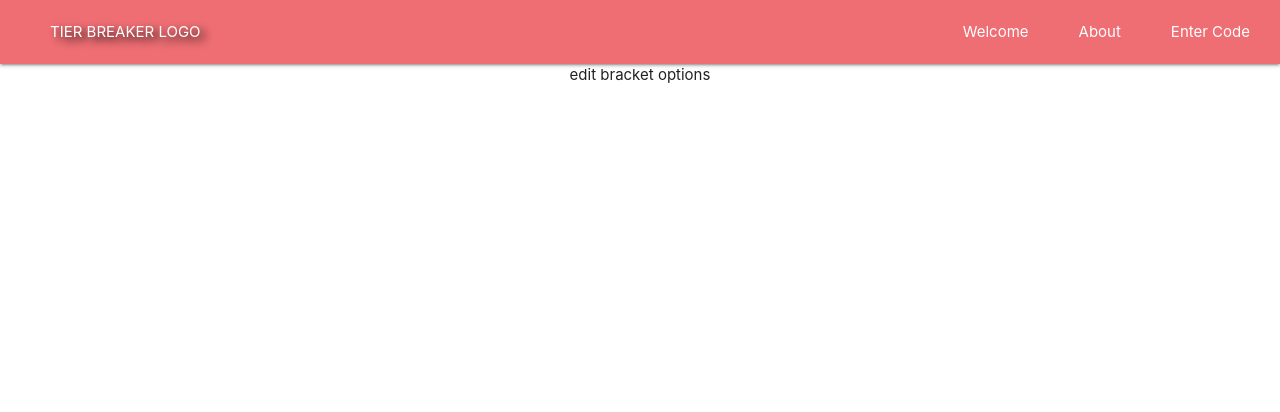
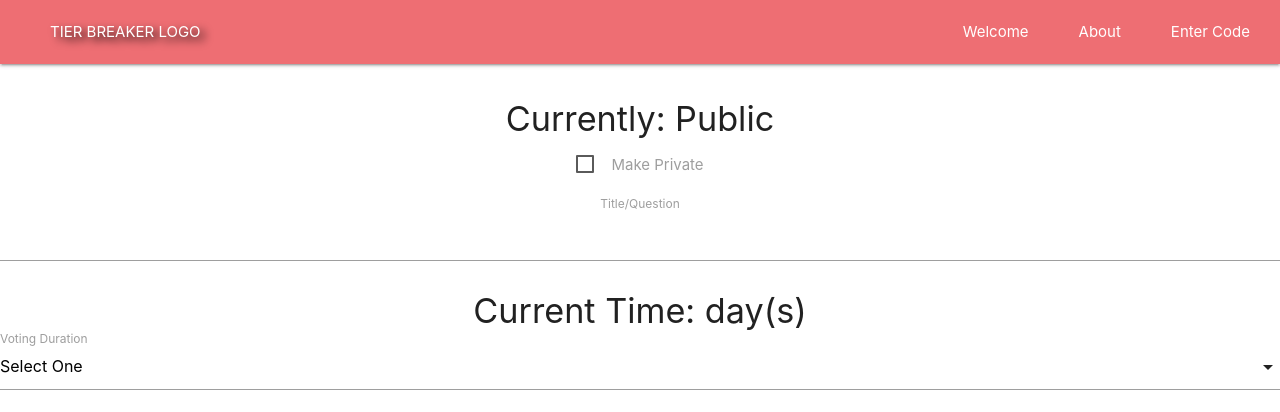
Before and after one commit to NikkiHmltn/tier-breaker, a React (Create React App) app: page /editbracket in a window 1280 px wide. Shown: the top 412 px of the page. Built offline with nearby package versions, Linux system fonts and the light colour scheme; no server answers.

Commit message:
fixed multiform starting edit page

```diff
--- a/src/components/CreatePoll.js
+++ b/src/components/CreatePoll.js
@@ -31,7 +31,7 @@ export default class CreatePoll extends Component {
     }
     _next() {
       let currentStep = this.state.currentStep
-      currentStep = currentStep >= 2? 3: currentStep + 1
+      currentStep = currentStep >= 2? 2: currentStep + 1
       this.setState({
         currentStep: currentStep
       })
@@ -51,12 +51,14 @@ export default class CreatePoll extends Component {
         this.setState({private: true})
       }
 
-      if (name.includes('option')){
-        let index = name.split('-')[1]
+      if (name.includes('option-')){
+        let index = parseInt(name.split('-')[1])
         let list = this.state.list.slice(0, this.state.list.length)
-        if (list.length === index) {
+        console.log(index)
+        console.log(list)
+        console.log(this.state.list)
+        if (list.length == index) {
           list[index-1] = value
-
         } else {
           list.push(value)
         }
@@ -85,12 +87,13 @@ export default class CreatePoll extends Component {
       axios.post(`${process.env.REACT_APP_SERVER_URL}/bracket/create`, newBracket)
       .then((newBracket) => {
         console.log(newBracket.data)
+        console.log(this.state.redirect, "REDIRECTING...")
         this.setState({redirect: true})
+
       })
     }
 
   componentDidUpdate() {
-    console.log("IN UPDATE")
     M.AutoInit();
   }
 
@@ -98,7 +101,7 @@ get previousButton(){
   let currentStep = this.state.currentStep;
   if(currentStep !==1){
     return (
-      <a href="." className="waves-effect waves-light btn pink" onClick={this._prev}>Previous</a>
+      <a className="waves-effect waves-light btn pink" onClick={this._prev}>Previous</a>
     )
   }
   return null;
@@ -108,14 +111,14 @@ get nextButton(){
   let currentStep = this.state.currentStep;
   if(currentStep <2){
     return (
-      <a href="." className="waves-effect waves-light btn pink" onClick={this._next}>Next</a>
+      <a className="waves-effect waves-light btn pink" onClick={this._next}>Next</a>
     )
   }
   return null;
 }
     render() {
       M.AutoInit();
-      if (this.state.redirect) {
+      if (this.state.redirect === true) {
         return <Redirect to='/finishedcreate' />
       }
       return (
--- a/src/components/EditBracket.js
+++ b/src/components/EditBracket.js
@@ -1,9 +1,109 @@
-function EditBracket() {
+import React, {Component} from 'react';
+import axios from 'axios'
+import M from "materialize-css"
+
+export default class EditBracket extends Component {
+  constructor() {
+    super();
+    this.state = {
+      key: "",
+      private: "",
+      time_duration: "",
+      title: "",
+    }
+  }
+
+  componentDidMount() {
+    M.AutoInit();
+    //get axios the bracket manually
+    //get it to display and fill in input values autom
+    axios.get(`${process.env.REACT_APP_SERVER_URL}/bracket/e71013dc`)
+    .then((bracket) => {
+      console.log(bracket)
+      let startBracket = bracket.data
+      this.setState({
+        key: startBracket.key,
+        private: startBracket.private,
+        time_duration: startBracket.time_duration,
+        title: startBracket.title,
+      })
+    })
+  }
+
+  //create a function to handle the PUT route and send that package back to the behind
+
+
+  handleChange = (event) => {
+    const {name, value} = event.target
+    console.log(name, value)
+    if (name === 'private' && value === "on") {
+      console.log('in here')
+      this.setState({private: true})
+    } else if (name=== 'public' && value === 'on'){
+      console.log('in here')
+      this.setState({private: false})
+    } else if (name=== 'public' && value === 'no') {
+      this.setState({private: true})
+    }
+
+    this.setState({
+      [name]: value
+    })
+  }
+
+  render(){
+
     return (
       <div className="EditBracket">
-        edit bracket options
+        <h2>{this.state.key}</h2>
+        {this.state.private == true ? (
+          <div>
+          <h4>Currently: Private</h4>
+          <p>
+            <label htmlFor="public">
+              <input type="checkbox" name="public" onChange={this.handleChange} />
+              <span>Make Public</span>
+            </label>
+          </p>
+          </div>
+        ):
+          <div>
+          <h4>Currently: Public</h4>
+          <p>
+          <label>
+            <input htmlFor="private" type="checkbox" name="private" onChange={this.handleChange} />
+            <span>Make Private</span>
+          </label>
+        </p>
+        </div>
+        }
+        <label htmlFor="title">Title/Question</label>
+          <input
+            className="input-field"
+            id="title"
+            name="title"
+            type="text"
+            value={this.state.title}
+            onChange={this.handleChange}
+          />
+        <h4>Current Time: {this.state.time_duration} day(s)</h4>
+        <div className="input-field">
+          <select name="duration" id="duration"onChange={this.handleChange}>
+            <option>Select One</option>
+            <option value="1">1 day</option>
+            <option value="2">2 days</option>
+            <option value="3">3 days</option>
+            <option value="4">4 days</option>
+            <option value="5">5 days</option>
+            <option value="6">6 days</option>
+            <option value="7">7 days</option>
+          </select>
+          <label htmlFor="duration">Voting Duration</label>
+        </div>
+
       </div>
     );
   }
 
-  export default EditBracket;
+
+}
--- a/src/components/Step2.js
+++ b/src/components/Step2.js
@@ -9,7 +9,7 @@ export default class Step2 extends Component {
     }
 
     render() {
-      if (this.props.currentStep !== 2) { // Prop: The current step
+      if (this.props.currentStep !== 2) {
         return null
       }
 
@@ -18,8 +18,6 @@ export default class Step2 extends Component {
       function makeInput(optionNumber, props) {
         return <input type="text" placeholder={"Option " + optionNumber} name={"option-" + optionNumber} value={props.list} onChange={props.handleChange}/>
     }
-      //split on the dash in name,
-      //take the value and handleChange, just change the value of list of
       const matchups = []
 
       for (let i = 1; i < optionNum; i+= 2){
--- a/src/components/Welcome.js
+++ b/src/components/Welcome.js
@@ -12,7 +12,7 @@ function Welcome() {
           <h3>Instructions</h3>
           <div className="words-box">
             <p>Create tournament brackets with your group or some friends. Easy and timed to determine the winners by your votes!</p>
-            <p className="instructions">
+            <p>
               <div className="step-one">
                 <img src="https://img.icons8.com/carbon-copy/100/000000/1-circle.png"/>
                 <span>Create a tournament bracket with a title, your options that go in each cell of the bracket, how long you want it to be open to votes for, and how you want your winner displayed. </span>
```
Also changed, not shown: 1 other file (tests, documents, lock files or other folders).
